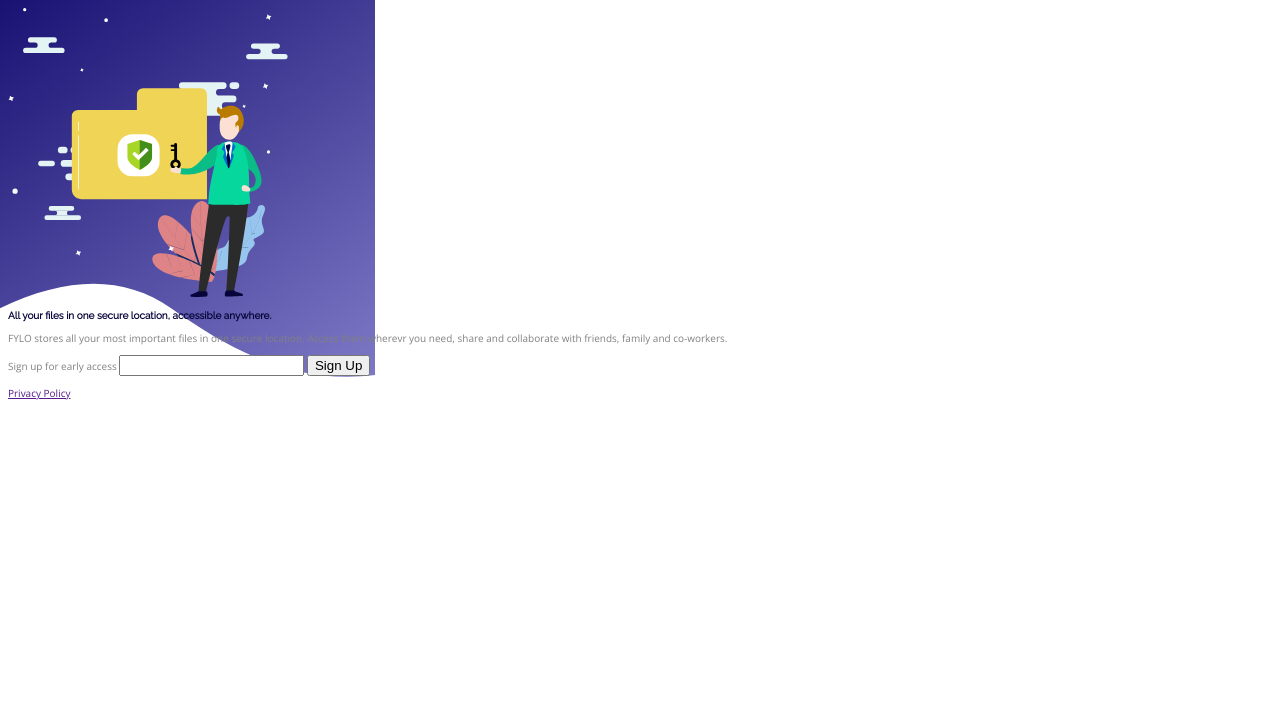
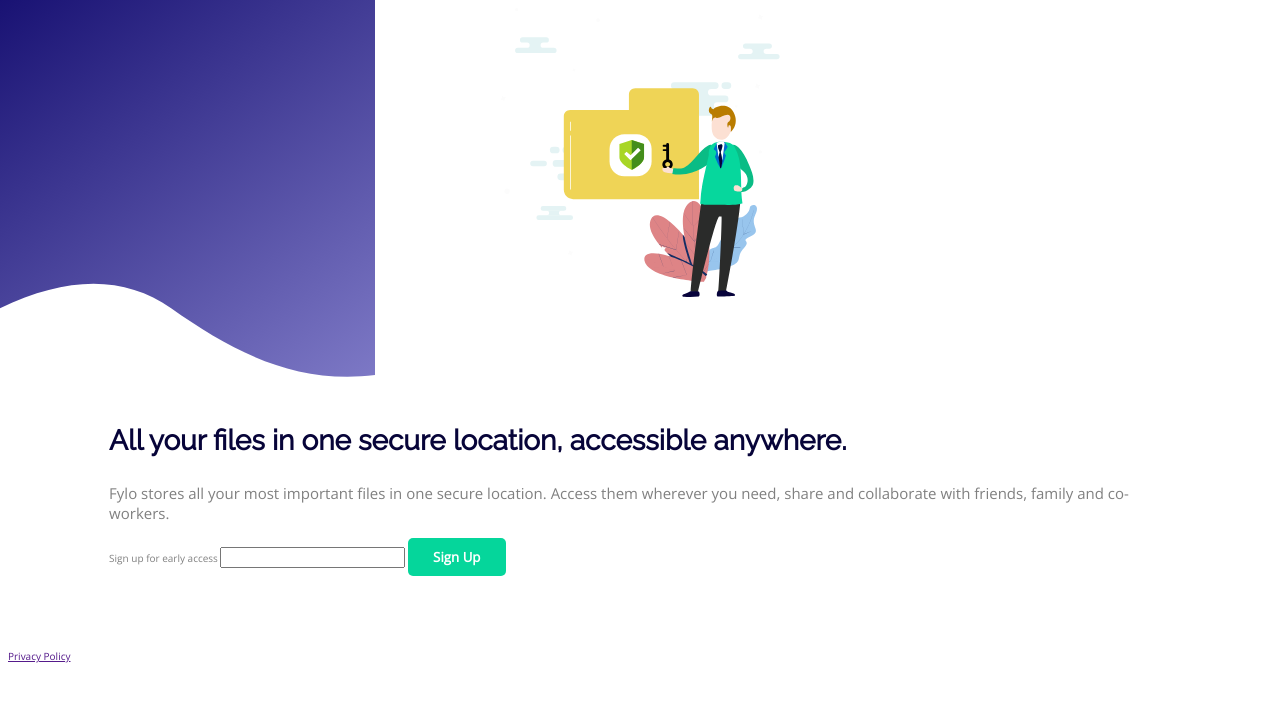
Before and after one commit to bobmatyas/fem-fylo-landing-page, a plain HTML site: page index.html in a window 1280 px wide. Shown: the part 68-770 px from the top of the page. Drawn offline with nearby package versions, Linux system fonts and the light colour scheme.

Commit message:
svg changes

```diff
--- a/css/styles.css
+++ b/css/styles.css
@@ -28,6 +28,8 @@ ul.social-icons  {
   font-family: Raleway, sans-serif;
   font-weight: 700;
   color: hsl(243, 87%, 12%);
+  font-size: 2.8rem;
+  line-height: 29px;
 }
 
 .icon {
@@ -42,3 +44,26 @@ ul.social-icons  {
 .logo {
   color: #fff;
 }
+
+.illustration {
+  text-align: center;
+}
+
+.call-out {
+  padding: 5% 8%;
+  margin-top: 35px;
+}
+
+.tag-line {
+  font-size: 1.5rem;
+}
+
+.submit {
+  background-color: hsl(163, 95%, 43%);
+  color: #fff;
+  border-radius: 5px;
+  border: none;
+  padding: 10px 25px;
+  font-family: 'Open Sans', sans-serif;
+  font-weight: 600;
+}
--- a/index.html
+++ b/index.html
@@ -35,18 +35,26 @@
 
     <main>
 
-      <img src="images/illustration-main.svg" alt="illustration" width="280" height="auto">
+        <div class="illustration">
+          <img src="images/illustration-main.svg" alt="illustration" width="280" height="auto">
 
-      <p class="banner-text">All your files in one secure location, accessible anywhere.</p>
+        </div>
 
-      <p>FYLO stores all your most important files in one secure location. Access them wherevr you need, share and collaborate with friends, family and co-workers.</p>
+        <div class="call-out">
+
+          <p class="banner-text">All your files in one secure location, accessible anywhere.</p>
+
+          <p class="tag-line">Fylo stores all your most important files in one secure location. Access them wherever you need, share and collaborate with friends, family and co-workers.</p>
 
 
-      <label for="email">Sign up for early access</label>
-      <input type="email" id="email">
-      <input type="submit" value="Sign Up">
+          <label for="email">Sign up for early access</label>
 
-    </main>
+          <input type="email" id="email">
+          <input type="submit" value="Sign Up" class="submit">
+
+        </div>
+
+      </main>
 
     <footer>
         <p><a href="">Privacy Policy</a></p>
```
